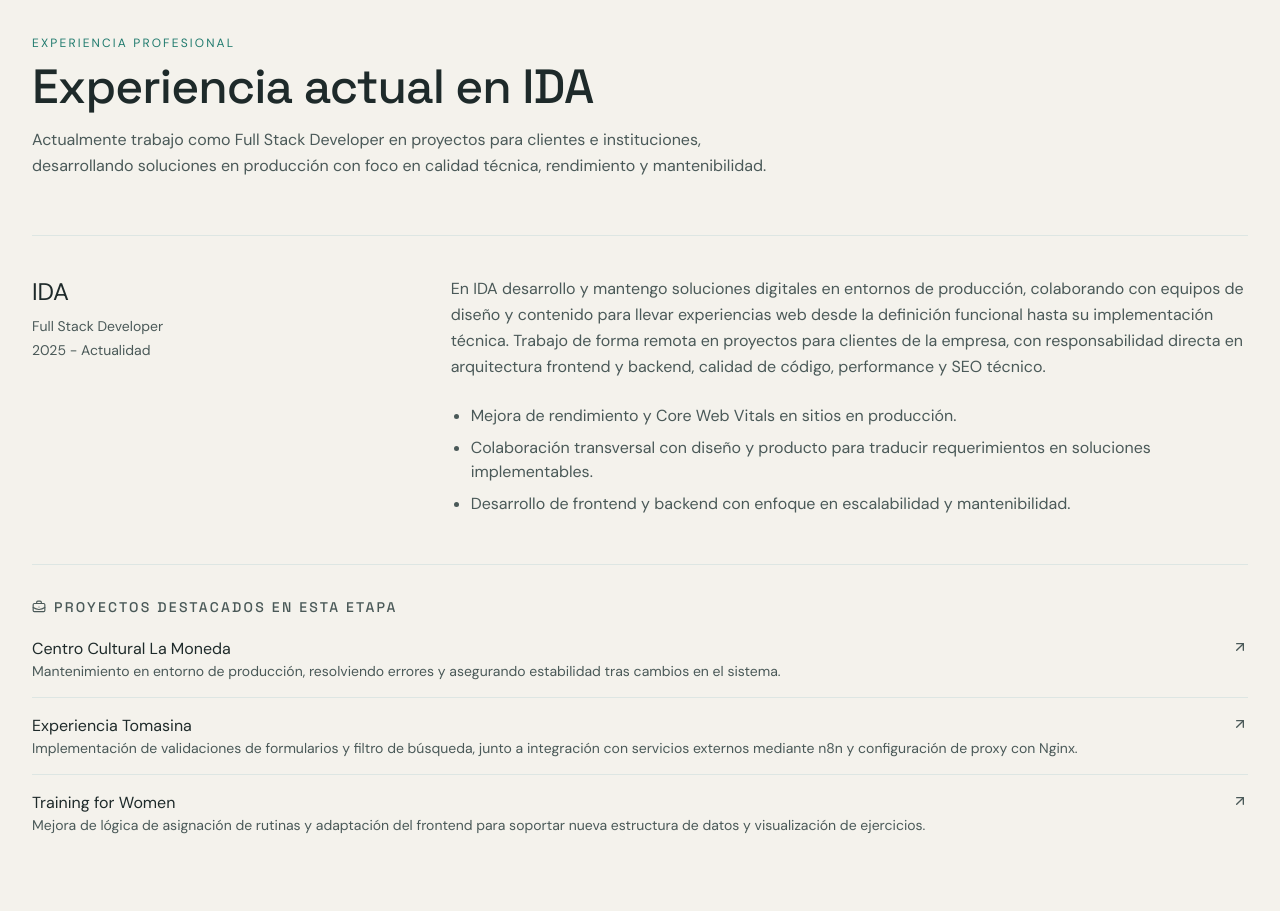
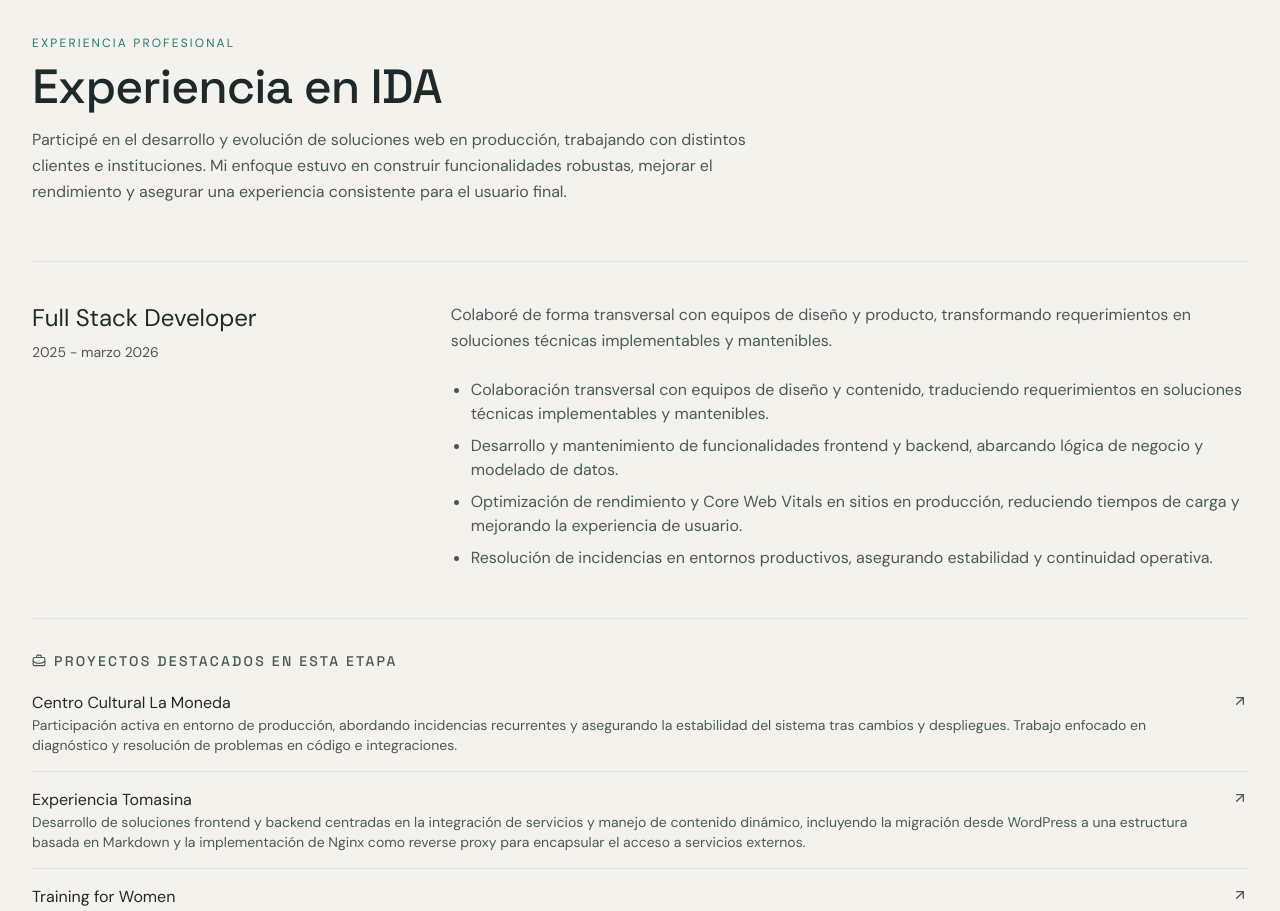
Before and after one commit to diegoescurra/portfolio, a React (Vite) app: page / in a window 1280 px wide. Shown: the part 2560-3471 px from the top of the page. Built offline with nearby package versions, Linux system fonts and the light colour scheme.

Commit message:
fix: mejora de textos

```diff
--- a/src/components/Views/ExperienceShowcase.jsx
+++ b/src/components/Views/ExperienceShowcase.jsx
@@ -4,19 +4,19 @@
   {
     name: "Centro Cultural La Moneda",
     description:
-     "Mantenimiento en entorno de producción, resolviendo errores y asegurando estabilidad tras cambios en el sistema.",
+     "Participación activa en entorno de producción, abordando incidencias recurrentes y asegurando la estabilidad del sistema tras cambios y despliegues. Trabajo enfocado en diagnóstico y resolución de problemas en código e integraciones.",
   },
   {
     name: "Experiencia Tomasina",
     description:
-      "Implementación de validaciones de formularios y filtro de búsqueda, junto a integración con servicios externos mediante n8n y configuración de proxy con Nginx.",
+      "Desarrollo de soluciones frontend y backend centradas en la integración de servicios y manejo de contenido dinámico, incluyendo la migración desde WordPress a una estructura basada en Markdown y la implementación de Nginx como reverse proxy para encapsular el acceso a servicios externos.",
     href: "https://experienciatomasina.ust.cl/"
   },
   {
     name: "Training for Women",
     description:
-      "Mejora de lógica de asignación de rutinas y adaptación del frontend para soportar nueva estructura de datos y visualización de ejercicios.",
-    href: "https://tfw.idastage.com/"
+      "Desarrollo de la lógica de asignación de rutinas para clientes, reorganizando la relación entre macrociclos, ejercicios y planes de entrenamiento, junto con la adaptación del frontend y resolución de incidencias previas a la entrega del proyecto.",
+    href: "https://t4w.cl/"
   },
 ];
 
@@ -26,29 +26,29 @@
       <div className="max-w-7xl mx-auto px-4 sm:px-6 lg:px-8">
         <header className="mb-14">
           <p className="text-xs uppercase tracking-[0.18em] text-[var(--accent)] mb-3">Experiencia profesional</p>
-          <h2 className="text-4xl md:text-5xl text-[var(--ink-strong)] mb-4">Experiencia actual en IDA</h2>
+          <h2 className="text-4xl md:text-5xl text-[var(--ink-strong)] mb-4">Experiencia en IDA</h2>
           <p className="max-w-3xl leading-relaxed">
-            Actualmente trabajo como Full Stack Developer en proyectos para clientes e instituciones, desarrollando soluciones en producción con foco en calidad técnica, rendimiento y mantenibilidad.
+            Participé en el desarrollo y evolución de soluciones web en producción, trabajando con distintos clientes e instituciones. Mi enfoque estuvo en construir funcionalidades robustas, mejorar el rendimiento y asegurar una experiencia consistente para el usuario final.
           </p>
         </header>
 
         <article className="border-t border-[var(--line)] pt-10 pb-12">
           <div className="grid lg:grid-cols-12 gap-10">
             <div className="lg:col-span-4">
-              <p className="text-2xl text-[var(--ink-strong)] mb-2">IDA</p>
-              <p className="text-sm text-[var(--ink-soft)] mb-1">Full Stack Developer</p>
-              <p className="text-sm text-[var(--ink-soft)]">2025 - Actualidad</p>
+              <p className="text-2xl text-[var(--ink-strong)] mb-2">Full Stack Developer</p>
+              <p className="text-sm text-[var(--ink-soft)]">2025 - marzo 2026</p>
             </div>
 
             <div className="lg:col-span-8">
               <p className="leading-relaxed mb-6">
-                En IDA desarrollo y mantengo soluciones digitales en entornos de producción, colaborando con equipos de diseño y contenido para llevar experiencias web desde la definición funcional hasta su implementación técnica. Trabajo de forma remota en proyectos para clientes de la empresa, con responsabilidad directa en arquitectura frontend y backend, calidad de código, performance y SEO técnico.
+                Colaboré de forma transversal con equipos de diseño y producto, transformando requerimientos en soluciones técnicas implementables y mantenibles.
               </p>
 
               <ul className="list-disc pl-5 space-y-2 text-[var(--ink-soft)]">
-                <li>Mejora de rendimiento y Core Web Vitals en sitios en producción.</li>
-                <li>Colaboración transversal con diseño y producto para traducir requerimientos en soluciones implementables.</li>
-                <li>Desarrollo de frontend y backend con enfoque en escalabilidad y mantenibilidad.</li>
+                <li>Colaboración transversal con equipos de diseño y contenido, traduciendo requerimientos en soluciones técnicas implementables y mantenibles.</li>
+                <li>Desarrollo y mantenimiento de funcionalidades frontend y backend, abarcando lógica de negocio y modelado de datos.</li>
+                <li>Optimización de rendimiento y Core Web Vitals en sitios en producción, reduciendo tiempos de carga y mejorando la experiencia de usuario.</li>
+                <li>Resolución de incidencias en entornos productivos, asegurando estabilidad y continuidad operativa.</li>
               </ul>
             </div>
           </div>
--- a/src/components/Views/Work.jsx
+++ b/src/components/Views/Work.jsx
@@ -121,7 +121,7 @@
             <Terminal size={16} className="mr-2" /> Portafolio
           </div>
           <h2 className="text-4xl font-bold text-[var(--ink-strong)] mb-2">Proyectos desarrollados para necesidades reales.</h2>
-          <p>Desarrollo de sitios y plataformas desde cero, trabajando en arquitectura, funcionalidades e integración de servicios, donde cada proyecto se construye en base a requerimientos concretos, cuidando estructura, interacción y funcionamiento.</p>
+          <p>Desarrollo de sitios y plataformas, trabajando en arquitectura, funcionalidades e integración de servicios, donde cada proyecto se construye en base a requerimientos concretos, cuidando estructura, interacción y funcionamiento.</p>
         </div>
 
         <div className="space-y-10">
```
